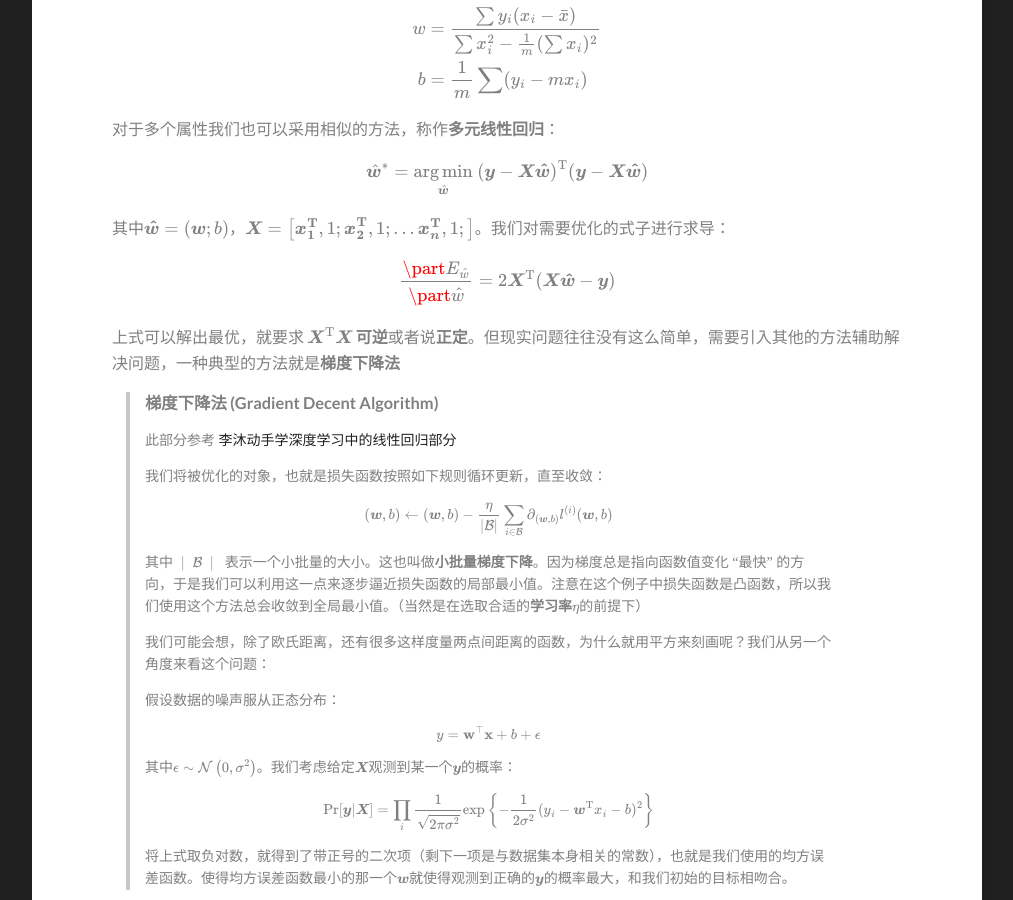
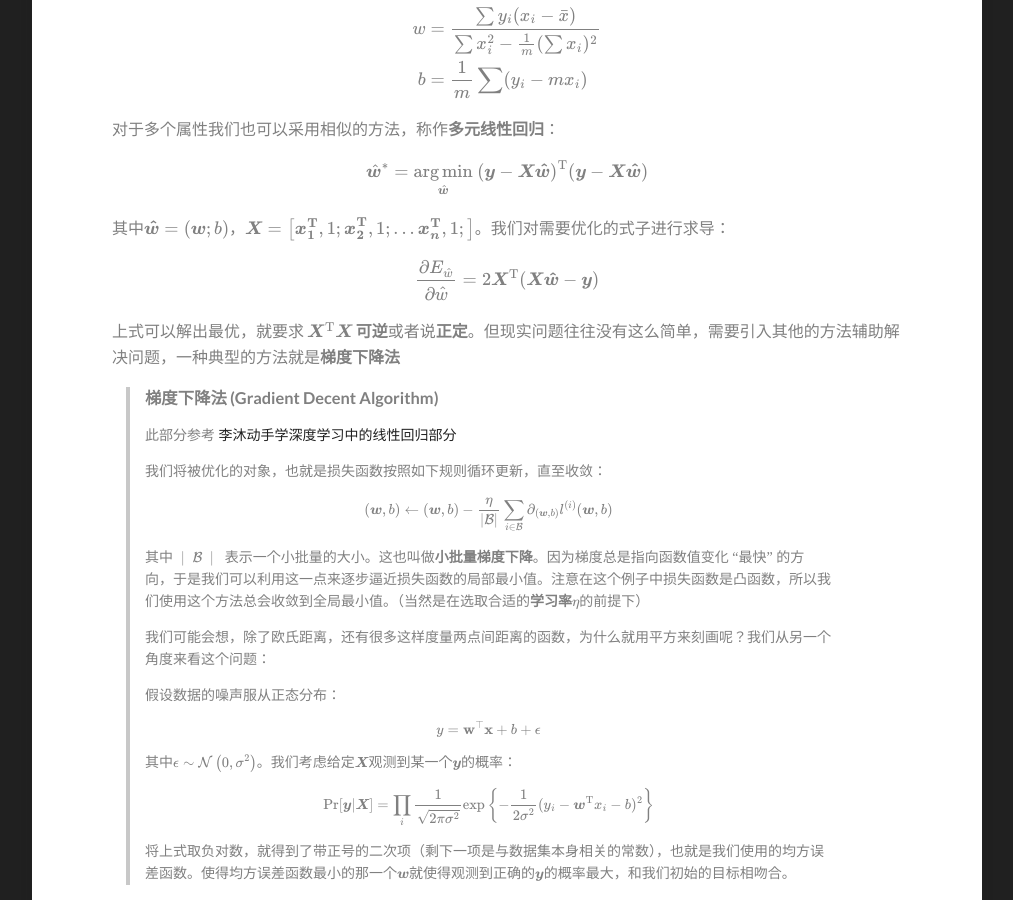
Before and after one commit to hrjtju/hrjtju.github.io, a Jekyll site: the page built from _posts/2022-08-19-DatawhaleML-2.md, in a window 1280 px wide and 900 px high, scrolled down 1312 px. Shown: the whole window, without its empty margins (133-1146 px from the left). Built offline with Jekyll 4.4.1, drawn with Linux system fonts in a browser that asks for light colours; formulas are drawn with MathJax 3.

Commit message:
Update 2022-08-19-DatawhaleML-2.md

```diff
--- a/_posts/2022-08-19-DatawhaleML-2.md
+++ b/_posts/2022-08-19-DatawhaleML-2.md
@@ -58,7 +58,7 @@ $$
 
 
 $$
-\frac{\part E_\hat w}{\part \hat w}  = 2 \boldsymbol{X}^\mathrm T (\boldsymbol{X}\boldsymbol{\hat w} - \boldsymbol{y})
+\frac{\partial E_\hat w}{\partial \hat w}  = 2 \boldsymbol{X}^\mathrm T (\boldsymbol{X}\boldsymbol{\hat w} - \boldsymbol{y})
 $$
 
 
```
